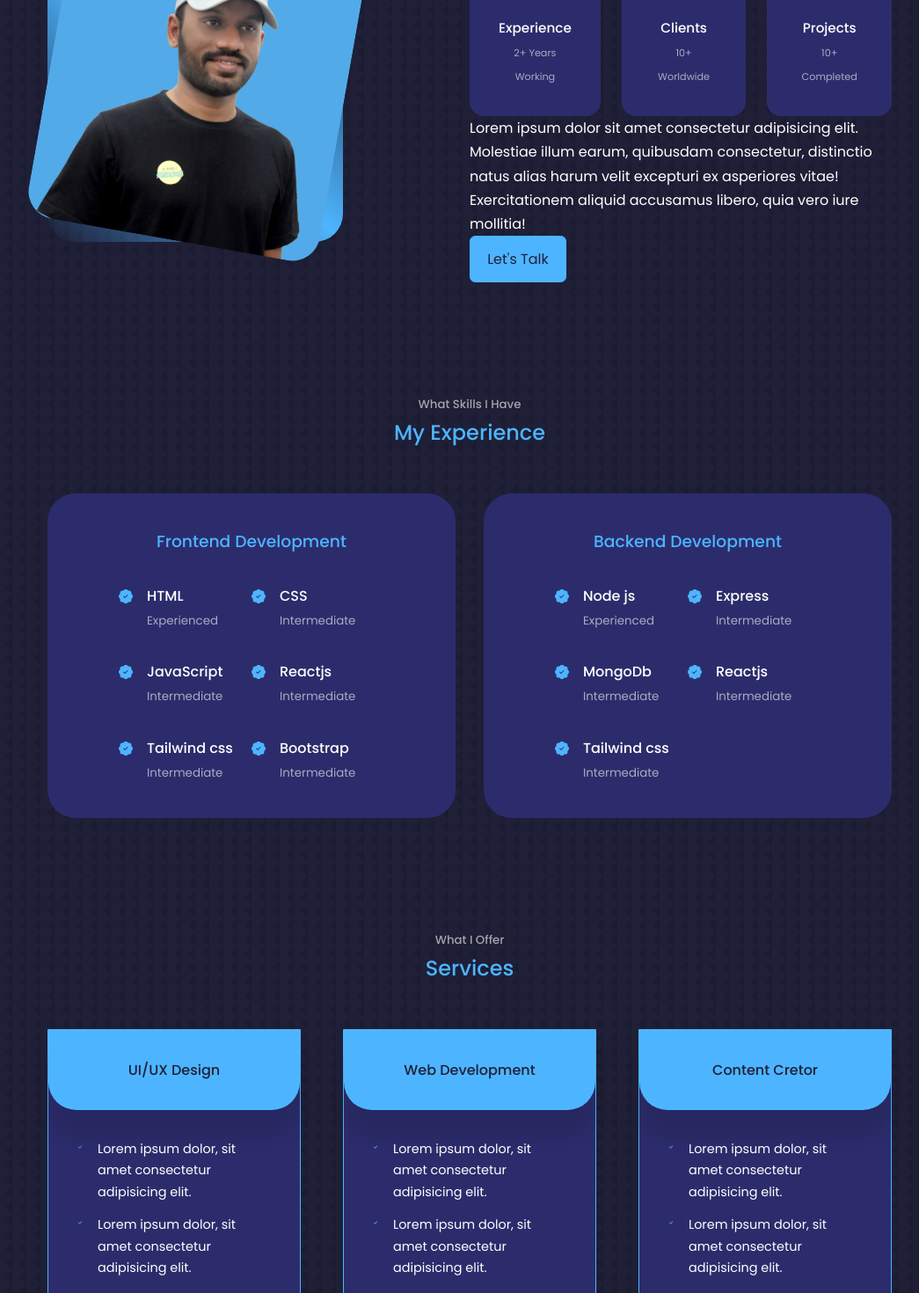
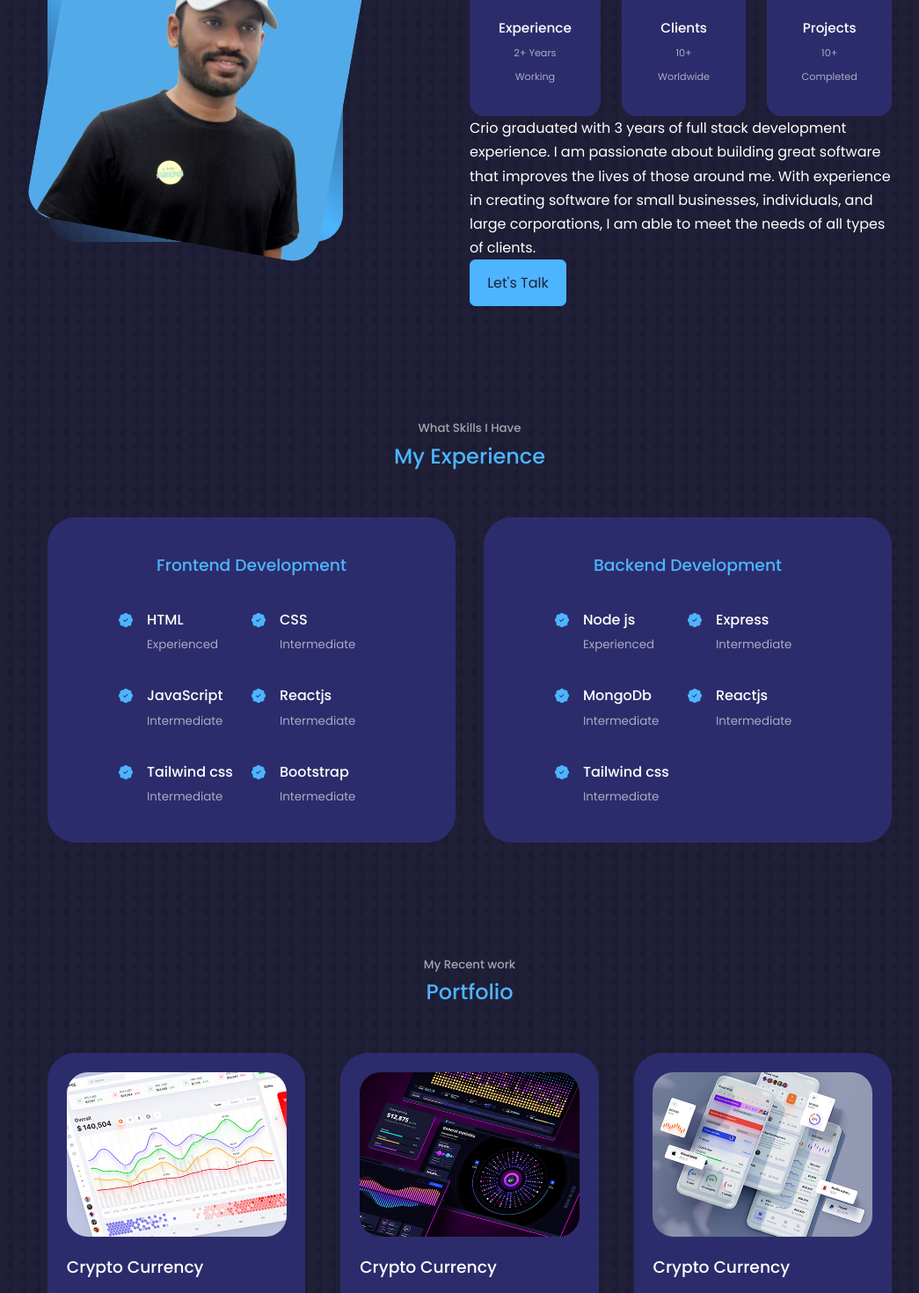
Before and after one commit to sdgsnehal/portfolio, a React (Create React App) app: page / in a window 1280 px wide. Shown: the part 1100-2570 px from the top of the page at 88% size, without its empty margins (106-1151 px from the left). Built offline with nearby package versions, Linux system fonts and the light colour scheme.

Commit message:
About Me change

```diff
--- a/src/App.jsx
+++ b/src/App.jsx
@@ -17,7 +17,7 @@ const App = () => {
      <Nav/>
     <About/>
     <Experience/>
-    <Services/>
+    {/* <Services/> */}
     <Portfolio/>
     <Testimonials/>
     <Contact/>
--- a/src/components/about/About.jsx
+++ b/src/components/about/About.jsx
@@ -37,7 +37,7 @@ const About = () => {
 
         </div>
         <p>
-          Lorem ipsum dolor sit amet consectetur adipisicing elit. Molestiae illum earum, quibusdam consectetur, distinctio natus alias harum velit excepturi ex asperiores vitae! Exercitationem aliquid accusamus libero, quia vero iure mollitia!
+        Crio graduated with 3 years of full stack development experience. I am passionate about building great software that improves the lives of those around me. With experience in creating software for small businesses, individuals, and large corporations, I am able to meet the needs of all types of clients.
         </p>
         <a href='#contact' className='btn btn-primary'>Let's Talk</a>
 
```
